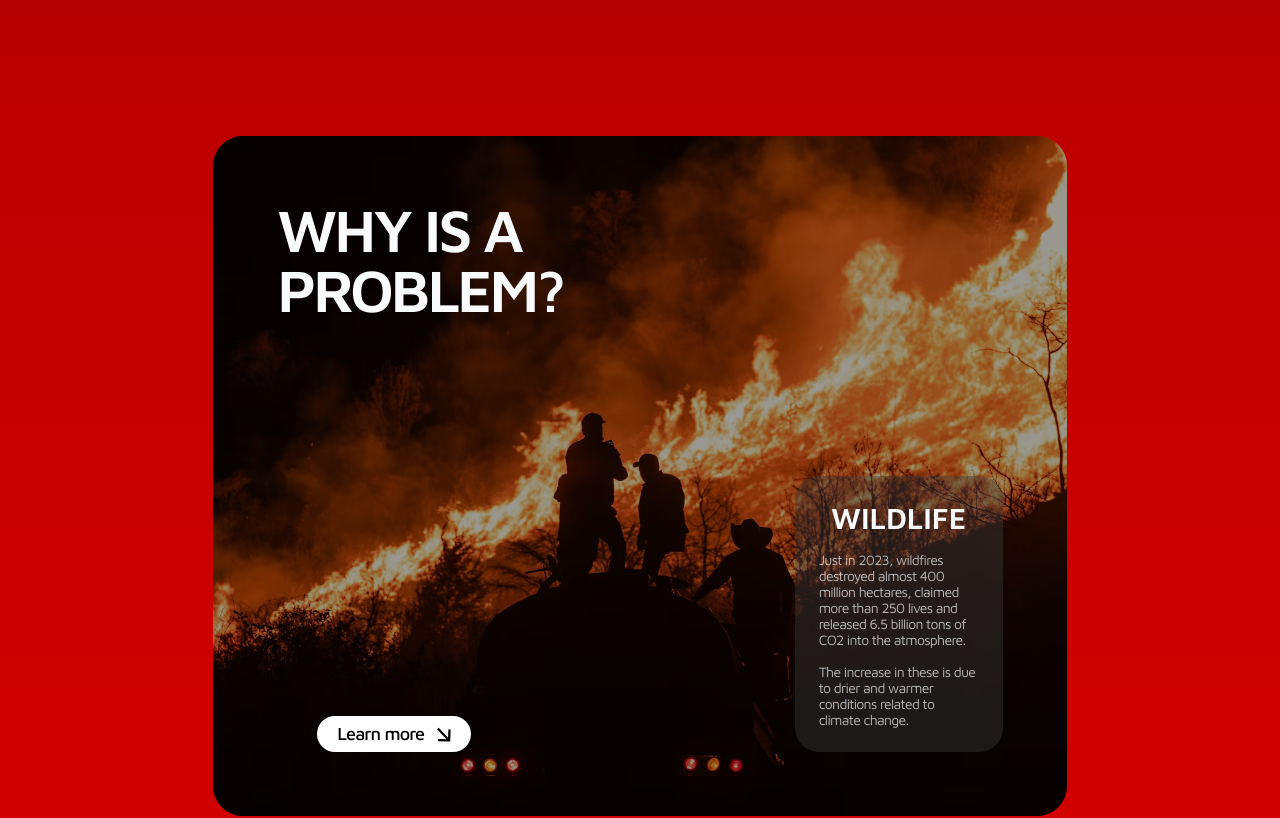
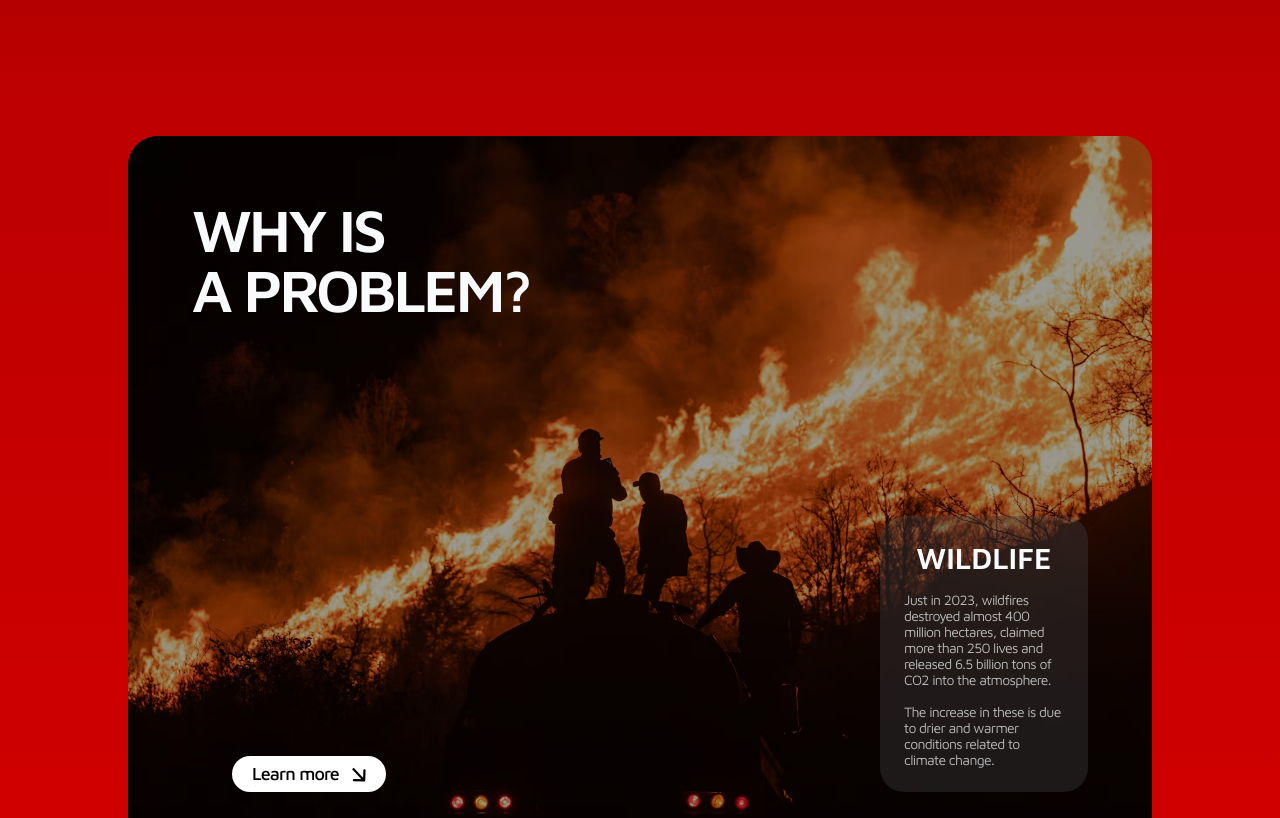
Before and after one commit to AlbertDevtrus/climate-change-web, a Next.js app: page / in a window 1280 px wide. Shown: the part 1520-2338 px from the top of the page. Built offline with nearby package versions, Linux system fonts and the light colour scheme; a web font is replaced by a local one.

Commit message:
Add smooth scroll and ScrollTo on navbar

```diff
--- a/package.json
+++ b/package.json
@@ -11,6 +11,7 @@
   "dependencies": {
     "chart.js": "^4.4.3",
     "framer-motion": "^11.2.10",
+    "locomotive-scroll": "5.0.0-beta.13",
     "next": "14.2.3",
     "react": "^18",
     "react-chartjs-2": "^5.2.0",
--- a/src/app/layout.tsx
+++ b/src/app/layout.tsx
@@ -1,6 +1,7 @@
 import type { Metadata } from "next";
 import { Inter } from "next/font/google";
 import "./globals.css";
+import { SmoothScroll } from "@/components/SmoothScroll";
 
 const inter = Inter({ subsets: ["latin"] });
 
@@ -16,7 +17,11 @@ export default function RootLayout({
 }>) {
   return (
     <html lang="en">
-      <body className={`${inter.className} bg-black`}>{children}</body>
+        <body className={`${inter.className} bg-black`}>
+          <SmoothScroll>
+            {children}
+          </SmoothScroll>
+        </body>
     </html>
   );
 }
--- a/src/components/NavBar.tsx
+++ b/src/components/NavBar.tsx
@@ -3,12 +3,10 @@
 import Link from "next/link";
 
 import React, { useEffect } from "react";
-import {
-  motion,
-  useAnimate,
-  useMotionValue,
-} from "framer-motion";
+import { motion, useAnimate, useMotionValue } from "framer-motion";
 import { TempIcon, ChartIcon, InfoIcon, EarthIcon } from "./icons/Icons";
+
+import { getLocomotiveScroll } from "@/utilitys/locomotiveScroll";
 
 export default function NavBar() {
   const [scope, animate] = useAnimate();
@@ -17,7 +15,7 @@ export default function NavBar() {
     y: useMotionValue(1),
   };
 
-  const moveSelector = (e: React.MouseEvent<HTMLElement>) => {
+  const moveSelector = async (e: React.MouseEvent<HTMLElement>, href?: string) => {
     const target = e.target as HTMLElement;
 
     const parent = target.closest("li");
@@ -26,38 +24,55 @@ export default function NavBar() {
     const selector = document.querySelector("#selector");
     const { top: topSelector } = selector!.getBoundingClientRect();
 
-    console.log(top, topSelector);
-
     if (topSelector > top) {
-      animate(scope.current, {
+      animate(
+        scope.current,
+        {
           y: top - height * -0.1,
           x: left - width * 0.26,
           scaleX: [1, 0.8],
           scaleY: [1, 1.3],
-      }, {duration: 0});
+        },
+        { duration: 0 }
+      );
 
-      animate(scope.current, {
-        y: (top - (height * 0.26)),
-        x: (left - (width * 0.26)),
+      animate(
+        scope.current,
+        {
+          y: top - height * 0.26,
+          x: left - width * 0.26,
           scaleX: [0.8, 1],
-        scaleY: [1.3, 1]
-      }, {duration: 0.6})
-
+          scaleY: [1.3, 1],
+        },
+        { duration: 0.6 }
+      );
     } else {
-      animate(scope.current, {
+      animate(
+        scope.current,
+        {
           y: top - height * 0.9,
           x: left - width * 0.26,
           scaleX: [1, 0.8],
           scaleY: [1, 1.3],
-      }, {duration: 0});
+        },
+        { duration: 0 }
+      );
 
-      animate(scope.current, {
+      animate(
+        scope.current,
+        {
           y: top - height * 0.26,
           x: left - width * 0.26,
           scaleX: [0.8, 1],
           scaleY: [1.3, 1],
-      }, {duration: 0.6})
+        },
+        { duration: 0.6 }
+      );
     }
+
+    const locomotiveScroll = await getLocomotiveScroll();
+
+    locomotiveScroll.scrollTo(href)
   };
 
   useEffect(() => {
@@ -65,9 +80,12 @@ export default function NavBar() {
 
     const { top, left, width, height } = link!.getBoundingClientRect();
 
-    animate(scope.current, { y: top - height * 0.26, x: left - width * 0.26 }, { duration: 0 });
+    animate(
+      scope.current,
+      { y: top - height * 0.26, x: left - width * 0.26 },
+      { duration: 0 }
+    );
     animate(scope.current, { opacity: 0.25 }, { duration: 0.5 });
-
   }, [animate, scope]);
 
   return (
@@ -83,22 +101,22 @@ export default function NavBar() {
       />
       <nav className="fixed right-14 bottom-1/3">
         <ul className="flex flex-col gap-8">
-          <li className="text-white first" onClick={moveSelector}>
-            <Link href="#max-temp">
+          <li className="text-white first" onClick={(e) => moveSelector(e, '#max-temp')}>
+            <a href="#max-temp">
               <TempIcon />
-            </Link>
+            </a>
           </li>
-          <li className="text-white" onClick={moveSelector}>
+          <li className="text-white" onClick={(e) => moveSelector(e, '#historic-chart')}>
             <Link href="#historic-chart">
               <ChartIcon />
             </Link>
           </li>
-          <li className="text-white" onClick={moveSelector}>
+          <li className="text-white" onClick={(e) => moveSelector(e, '#carts-section')}>
             <Link href="#carts-section">
               <InfoIcon />
             </Link>
           </li>
-          <li className="text-white" onClick={moveSelector}>
+          <li className="text-white" onClick={(e) => moveSelector(e, '#max-temp')}>
             <Link href="#">
               <EarthIcon />
             </Link>
--- /dev/null
+++ b/src/components/SmoothScroll.tsx
@@ -0,0 +1,17 @@
+"use client";
+
+import { getLocomotiveScroll } from "@/utilitys/locomotiveScroll";
+import React, { useEffect, useRef } from "react";
+
+interface Props {
+  children: React.ReactNode;
+}
+
+export const SmoothScroll = ({ children }: Props) => {
+
+  useEffect(() => {
+    getLocomotiveScroll();
+  }, []);
+
+  return <div>{children}</div>;
+};
--- a/src/components/carts-section/Card.tsx
+++ b/src/components/carts-section/Card.tsx
@@ -1,6 +1,11 @@
+'use client';
+
 import Image from 'next/image'
+import { useEffect, useRef, useState } from 'react';
 import { Maven_Pro } from "next/font/google";
+
 import { ArrowLink } from '../icons';
+import { motion, useInView, useScroll, useTransform } from 'framer-motion';
 
 const mavenPro = Maven_Pro({ subsets: ["latin"] });
 
@@ -13,8 +18,63 @@ interface Props {
 }
 
 export const Card = ( { image, href, title, miniTitle, paragraphs }: Props ) => {
+
+  // const [maxScrollY, setMaxScrollY] = useState(Infinity)
+  // const [dynamicStyles, setDynamicStyles] = useState({ scale: 1, filter: 0 })
+
+
+  // const { scrollY } = useScroll({
+    //   target: container
+  // });
+
+  // const isInView = useInView(container, {
+    //   margin: `0px 0px -${100 - vertMargin}% 0px`,
+    //   once: true
+  // })
+
+  // scrollY.on('change', (scrollY) => {
+  //   let animationValue = 1;
+
+  //   if(scrollY > maxScrollY) {
+  //     animationValue = Math.max(0, 1 - (scrollY - maxScrollY) / 7000)
+  //   }
+
+  //   setDynamicStyles({
+    //     scale: animationValue,
+    //     filter: (1 - animationValue) * 100
+    //   })
+    // });
+
+  // useEffect(() => {
+  //   if(isInView) {
+  //     setMaxScrollY(scrollY.get());
+  //   }
+
+  // }, [isInView, scrollY, maxScrollY])
+
+  // console.log(maxScrollY);
+
+  const container = useRef(null);
+  const vertMargin = 5;
+
+  const { scrollYProgress } = useScroll({
+    target: container,
+    offset: ["0 1", "1 1"]
+  })
+
+  const scale = useTransform(scrollYProgress, [0, 1], [0.6, 1]);
+  const blur = useTransform(scrollYProgress, [0, 1], [0, 1]);
+
   return (
-    <article className={`${mavenPro.className} h-[85vh] w-5/6 overflow-hidden rounded-[30px] relative p-16 flex flex-col justify-between`}>
+      <motion.article
+        ref={container}
+        className={`${mavenPro.className} sticky h-[90vh] w-full overflow-hidden rounded-[30px] p-16 flex flex-col justify-between`}
+        style={{
+          top: `${vertMargin}vh`,
+          height: `${100 - 2 * vertMargin}vh`,
+          scale: scale,
+        }}
+      >
         <h2 className='text-slate-50 z-10 relative font-semibold uppercase text-6xl text-balance w-2/5 h-1/3 self-start tracking-tighter'>
           {title}
         </h2>
@@ -49,7 +109,6 @@ export const Card = ( { image, href, title, miniTitle, paragraphs }: Props ) =>
           className='h-full w-full object-cover z-0 absolute top-0 left-0'
         />
         <div className='h-full w-full bg-black bg-opacity-40 z-0 absolute top-0 left-0' />
-
-    </article>
+      </motion.article>
   )
 }
--- a/src/components/carts-section/CartSection.tsx
+++ b/src/components/carts-section/CartSection.tsx
@@ -29,7 +29,7 @@ const cards = [
 
 export const CartSection = () => {
   return (
-    <section className="min-h-screen bg-gradient-to-b from-[#BC0000] to-[#FE0000] flex flex-col items-center justify-start py-14 px-32 gap-10" id="carts-section">
+    <section className="min-h-screen bg-gradient-to-b from-[#BC0000] to-[#FE0000] flex flex-col items-center justify-start py-14 px-32 gap-32" id="carts-section">
 
       {
         cards.map(card => (
--- /dev/null
+++ b/src/utilitys/locomotiveScroll.ts
@@ -0,0 +1,8 @@
+'use client';
+
+export const getLocomotiveScroll = async () => {
+  const Locomotive = (await import("locomotive-scroll")).default;
+  const locomotiveScroll = new Locomotive();
+
+  return locomotiveScroll;
+}
```
Also changed, not shown: 1 other file (tests, documents, lock files or other folders). Lines whose indentation alone changed are shown as unchanged.
